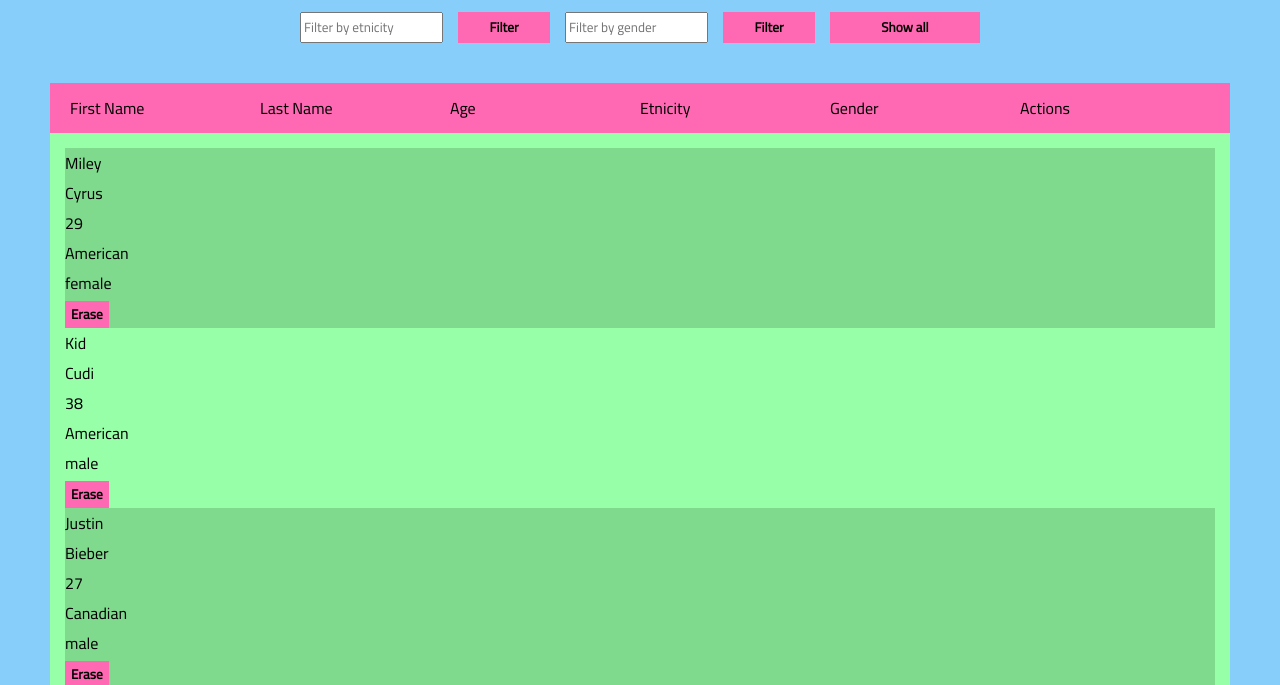
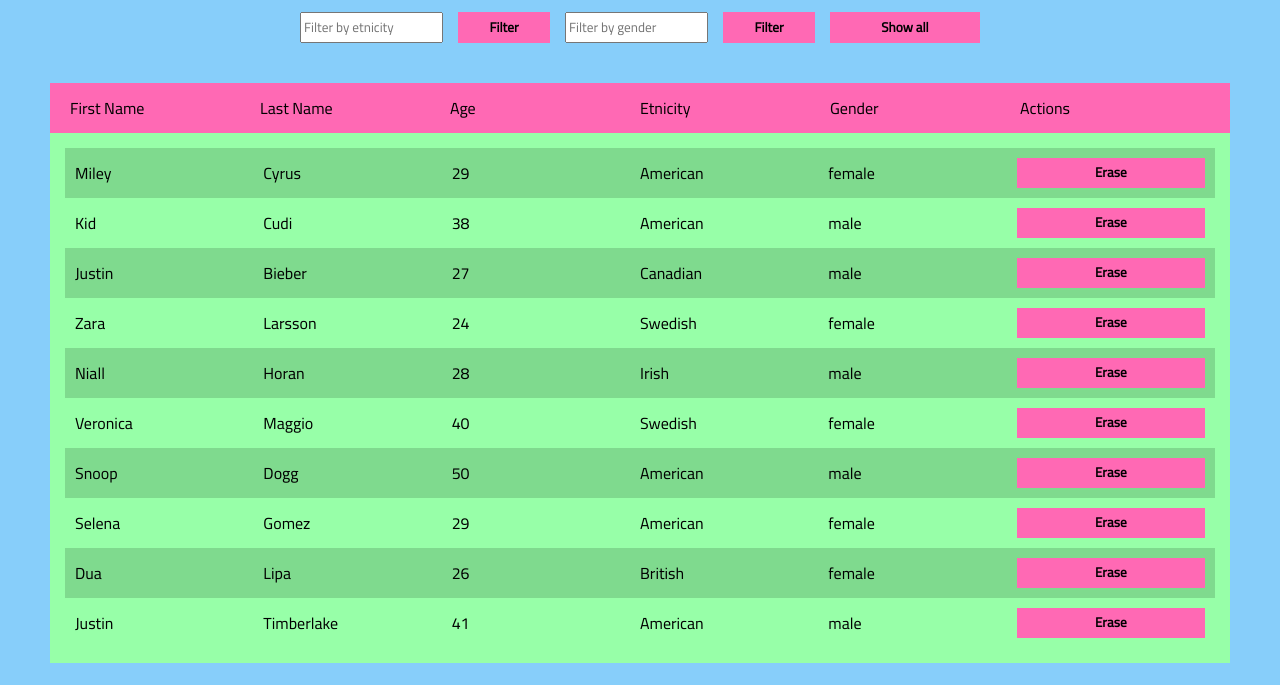
Before and after one commit to claralindbloms/U2_ME132A_Clara, a plain HTML site: page index.html in a window 1280 px wide. Shown: the part 126-811 px from the top of the page. Drawn offline with Linux system fonts and the light colour scheme.

Commit message:
wrong save

```diff
--- a/styles.css
+++ b/styles.css
@@ -61,7 +61,11 @@
     margin-right: 50px;
 }
 
-
+.artist {
+    padding: 10px 10px;
+    display: grid;
+    grid-template-columns: repeat(6, 1fr);
+}
 
 .artist:nth-child(odd){
     background-color: rgb(127, 218, 142);
```
